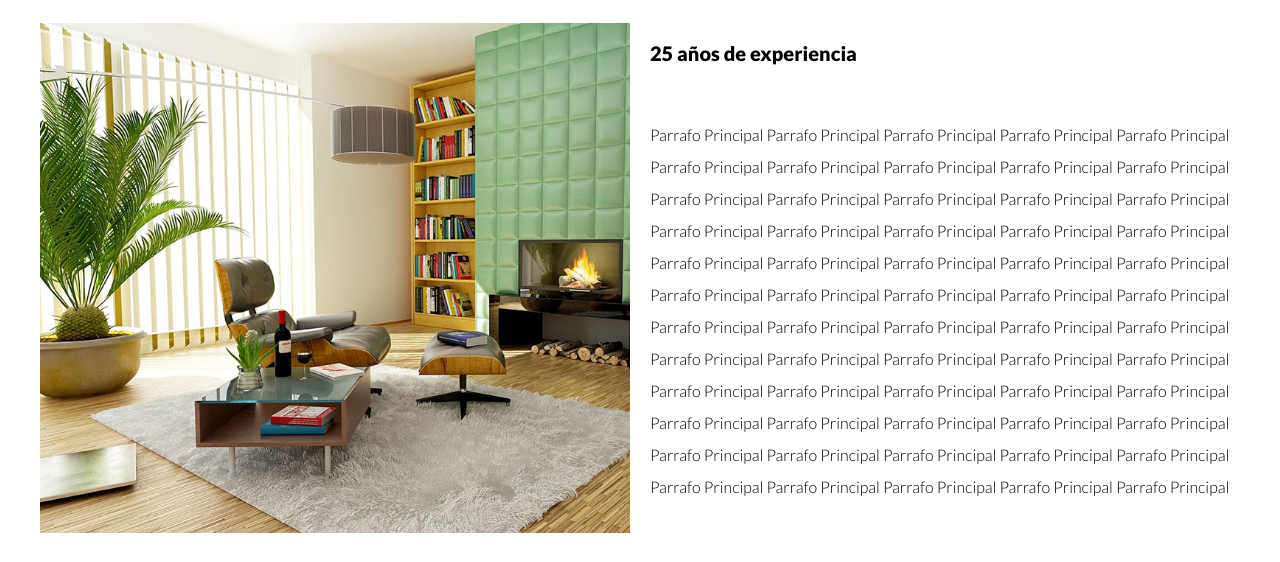
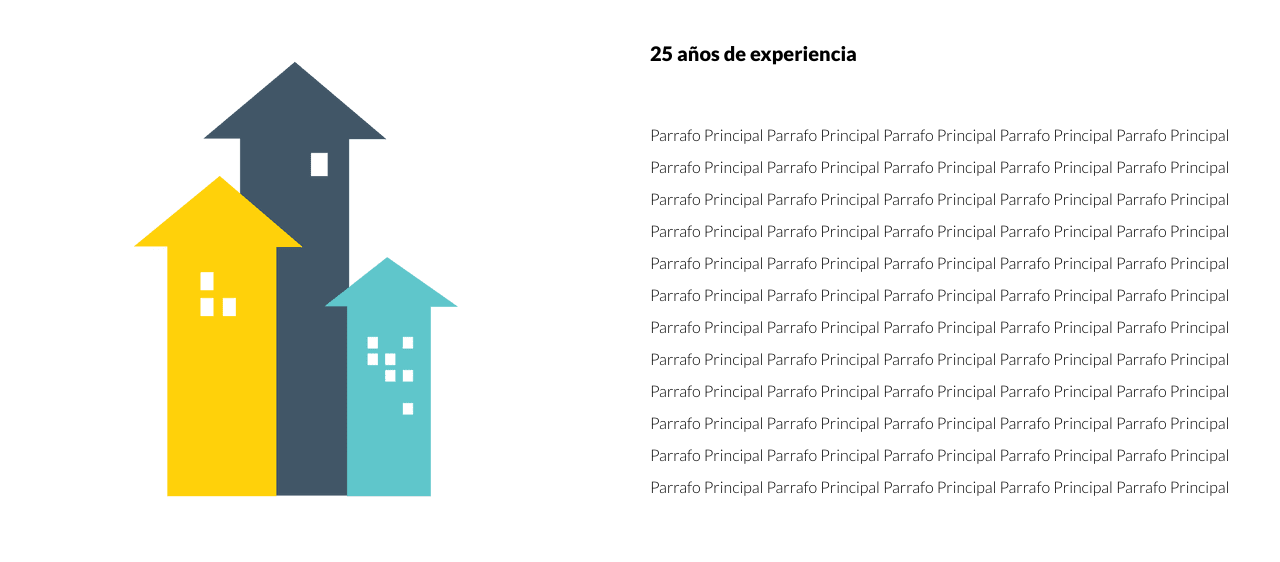
Before and after one commit to Cheleo7625/JLbienesraices, a plain HTML site: page nosotros.html in a window 1280 px wide. Shown: the part 238-800 px from the top of the page. Drawn offline with Linux system fonts and the light colour scheme.

Commit message:
Update nosotros.html

```diff
--- a/nosotros.html
+++ b/nosotros.html
@@ -38,7 +38,7 @@
         <h1 class="fw-300 centrar-texto">Conoce sobre nosotros</h1>
 
         <div class="contenido-nosotros">
-            <img src="img/nosotros.jpg" alt="Imagen sobre la compañía">
+            <img src="imgjl/jlbienes.png" alt="Imagen sobre la compañía">
 
 
         <div class="texto-nosotros">
```
